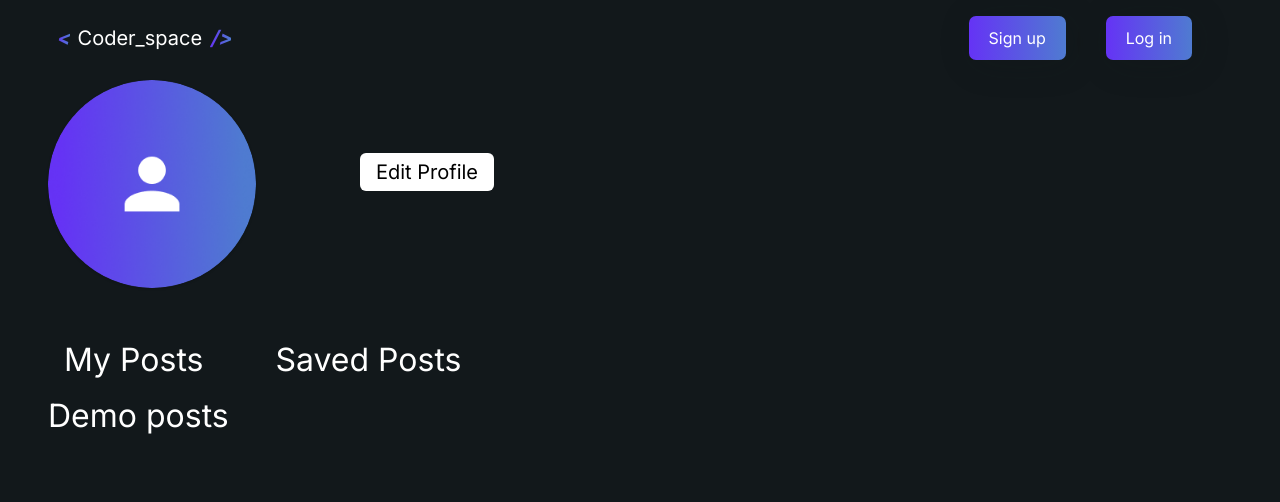
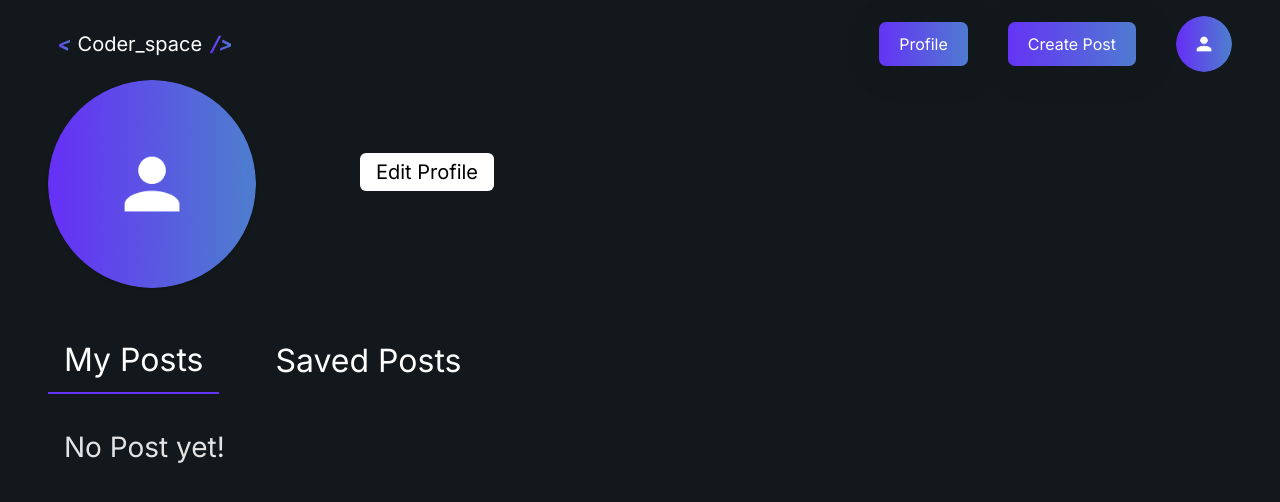
Before and after one commit to Diti-Arora13/Coder-space, a React (Create React App) app: page /profile in a window 1280 px wide. Shown: the top 502 px of the page. Built offline with nearby package versions, Linux system fonts and the light colour scheme.

Commit message:
saved and my post toggle added

```diff
--- a/package.json
+++ b/package.json
@@ -11,7 +11,7 @@
     "react-dom": "^17.0.2",
     "react-icons": "^4.3.1",
     "react-router-dom": "^6.2.2",
-    "react-scripts": "5.0.0",
+    "react-scripts": "^5.0.0",
     "web-vitals": "^2.1.4"
   },
   "scripts": {
--- a/src/App.js
+++ b/src/App.js
@@ -19,7 +19,7 @@ function App() {
 
   // States
   const [profileImg,  setProfileImg] = useState(userImg)
-  const [logged, setLogged] = useState(false)
+  const [logged, setLogged] = useState(true)
   const [email, setEmail] = useState()
   const [password, setPassword] = useState()
   const [name, setName] = useState()
--- a/src/Components/Profile.jsx
+++ b/src/Components/Profile.jsx
@@ -1,7 +1,8 @@
-import React from 'react'
+import React, { useState } from 'react'
 import { Link } from 'react-router-dom';
 
 const Profile = ({ profileImg, name, bio, myPost, bookmarkPost }) => {
+    const [activeTab, setActiveTab] = useState(true)
   return (
     <div className='bg-black-bg min-h-screen pt-20 pb-5 px-12'>
         <div className='flex items-center'>
@@ -19,18 +20,19 @@ const Profile = ({ profileImg, name, bio, myPost, bookmarkPost }) => {
         </div>
 
         <div className="flex items-center mt-10">
-            <h1 className='hover:bg-light-gray hover:bg-opacity-25 text-xl px-4 py-2 cursor-pointer'>My Posts</h1>
-            <h1 className="hover:bg-light-gray hover:bg-opacity-25 text-xl px-4 ml-10 py-2 cursor-pointer">Saved Posts</h1>
+            <h1 onClick={() => setActiveTab(true)} className={`hover:bg-light-gray hover:bg-opacity-25 text-xl px-4 py-2 cursor-pointer ${activeTab && 'border-b-2 border-g-color-1'}`}>My Posts</h1>
+
+            <h1 onClick={() => setActiveTab(false)} className={`hover:bg-light-gray hover:bg-opacity-25 text-xl px-4 ml-10 py-2 cursor-pointer ${!activeTab && 'border-b-2 border-g-color-1'}`}>Saved Posts</h1>
         </div>
 
         <div className="flex items-center flex-wrap -ml-4">
-            {myPost.map(post => <img alt='' className='h-72 w-1/3 object-cover mt-5 px-4 cursor-pointer' src={post.img} />)}
-        </div>
+        { activeTab ?
+            myPost.map(post => <img alt='' className='h-72 w-1/3 object-cover mt-5 px-4 cursor-pointer' src={post.img}/> )
+            :
+            bookmarkPost.map(post => <img alt='' className='h-72 w-1/3 object-cover mt-5 px-4 cursor-pointer' src={post.img} />) }
 
-
-        <div className="text-xl">Demo posts</div>
-        <div className="flex items-center flex-wrap -ml-4">
-            {bookmarkPost.map(post => <img alt='' className='h-72 w-1/3 object-cover mt-5 px-4 cursor-pointer' src={post.img} />)}
+            {activeTab && myPost.length === 0 && <p className='text-gray-text pl-8 mt-8 text-lg'>No Post yet!</p>}
+            {!activeTab && bookmarkPost.length === 0 && <p className='text-gray-text pl-8 mt-8 text-lg'>No post saved yet!</p>}
         </div>
     </div>
   )
```
Also changed, not shown: 1 other file (tests, documents, lock files or other folders).
